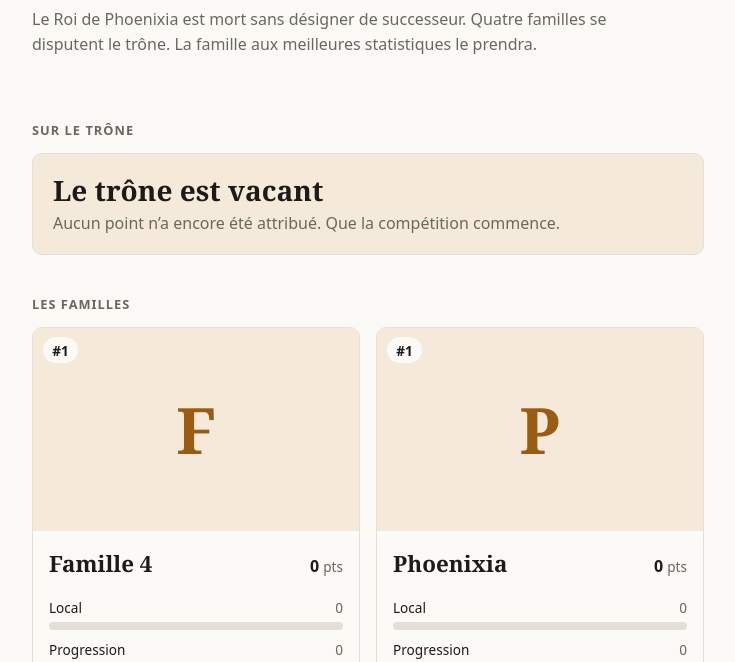
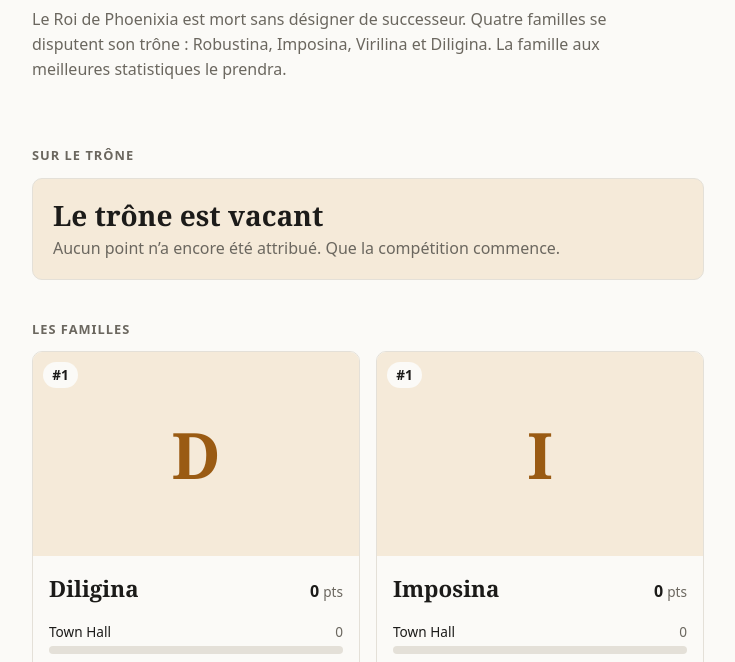
Before and after one commit to UnnamedH/phenix-site, a plain HTML site: page index.html in a window 1280 px wide. Shown: the part 138-800 px from the top of the page, without its empty margins (272-1007 px from the left). Drawn offline with Linux system fonts and the light colour scheme.

Commit message:
Use the real family names and English criterion names
Families: Robustina, Imposina, Virilina, Diligina (Phoenixia is the kingdom).
Criteria: Town Hall (patrol corner), Trophies (Prêt signatures), Esprit.

Co-Authored-By: Claude Opus 5.5 <noreply@anthropic.com>
Claude-Session: https://claude.ai/code/session_01Y1VuTkD7pGwDjFYRg91kra

```diff
--- a/config.js
+++ b/config.js
@@ -6,7 +6,7 @@
 // pick the tab → "Comma-separated values (.csv)" → Publish, then paste the link here.
 // The sheet must have one row per patrol. The first column is the patrol name and
 // the other column headers match the criterion ids or labels in data/patrols.json,
-// for example:  Patrouille | local | progression | esprit
+// for example:  Famille | townhall | trophies | esprit
 window.PHENIX_CONFIG = {
   SHEET_CSV_URL: ""
 };
--- a/data/patrols.json
+++ b/data/patrols.json
@@ -3,19 +3,19 @@
   "ranking": "total",
   "criteria": [
     {
-      "id": "local",
-      "label": "Local",
-      "hint": "Hôtel de ville"
+      "id": "townhall",
+      "label": "Town Hall",
+      "hint": "Le coin de patrouille et sa décoration"
     },
     {
-      "id": "progression",
-      "label": "Progression",
-      "hint": "Trophées"
+      "id": "trophies",
+      "label": "Trophies",
+      "hint": "Les signatures du Prêt"
     },
     {
       "id": "esprit",
       "label": "Esprit",
-      "hint": "Esprit de famille"
+      "hint": "Noté à chaque réunion"
     },
     {
       "id": "c4",
@@ -30,20 +30,20 @@
   ],
   "patrols": [
     {
-      "name": "Phoenixia",
-      "image": "images/phoenixia.jpg",
+      "name": "Robustina",
+      "image": "images/robustina.jpg",
       "scores": {
-        "local": 0,
-        "progression": 0,
+        "townhall": 0,
+        "trophies": 0,
         "esprit": 0
       }
     },
     {
-      "name": "Robustina",
-      "image": "images/robustina.jpg",
+      "name": "Imposina",
+      "image": "images/imposina.jpg",
       "scores": {
-        "local": 0,
-        "progression": 0,
+        "townhall": 0,
+        "trophies": 0,
         "esprit": 0
       }
     },
@@ -51,17 +51,17 @@
       "name": "Virilina",
       "image": "images/virilina.jpg",
       "scores": {
-        "local": 0,
-        "progression": 0,
+        "townhall": 0,
+        "trophies": 0,
         "esprit": 0
       }
     },
     {
-      "name": "Famille 4",
-      "image": "images/famille-4.jpg",
+      "name": "Diligina",
+      "image": "images/diligina.jpg",
       "scores": {
-        "local": 0,
-        "progression": 0,
+        "townhall": 0,
+        "trophies": 0,
         "esprit": 0
       }
     }
--- a/index.html
+++ b/index.html
@@ -17,7 +17,8 @@
     <h1><span translate="no">Le Trône de Phoenixia</span></h1>
     <p class="lede">
       Le Roi de <span translate="no">Phoenixia</span> est mort sans désigner de successeur.
-      Quatre familles se disputent le trône. La famille aux meilleures statistiques le prendra.
+      Quatre familles se disputent son trône&nbsp;: <span translate="no">Robustina, Imposina, Virilina</span>
+      et <span translate="no">Diligina</span>. La famille aux meilleures statistiques le prendra.
     </p>
   </header>
 
```
Also changed, not shown: 1 other file.
